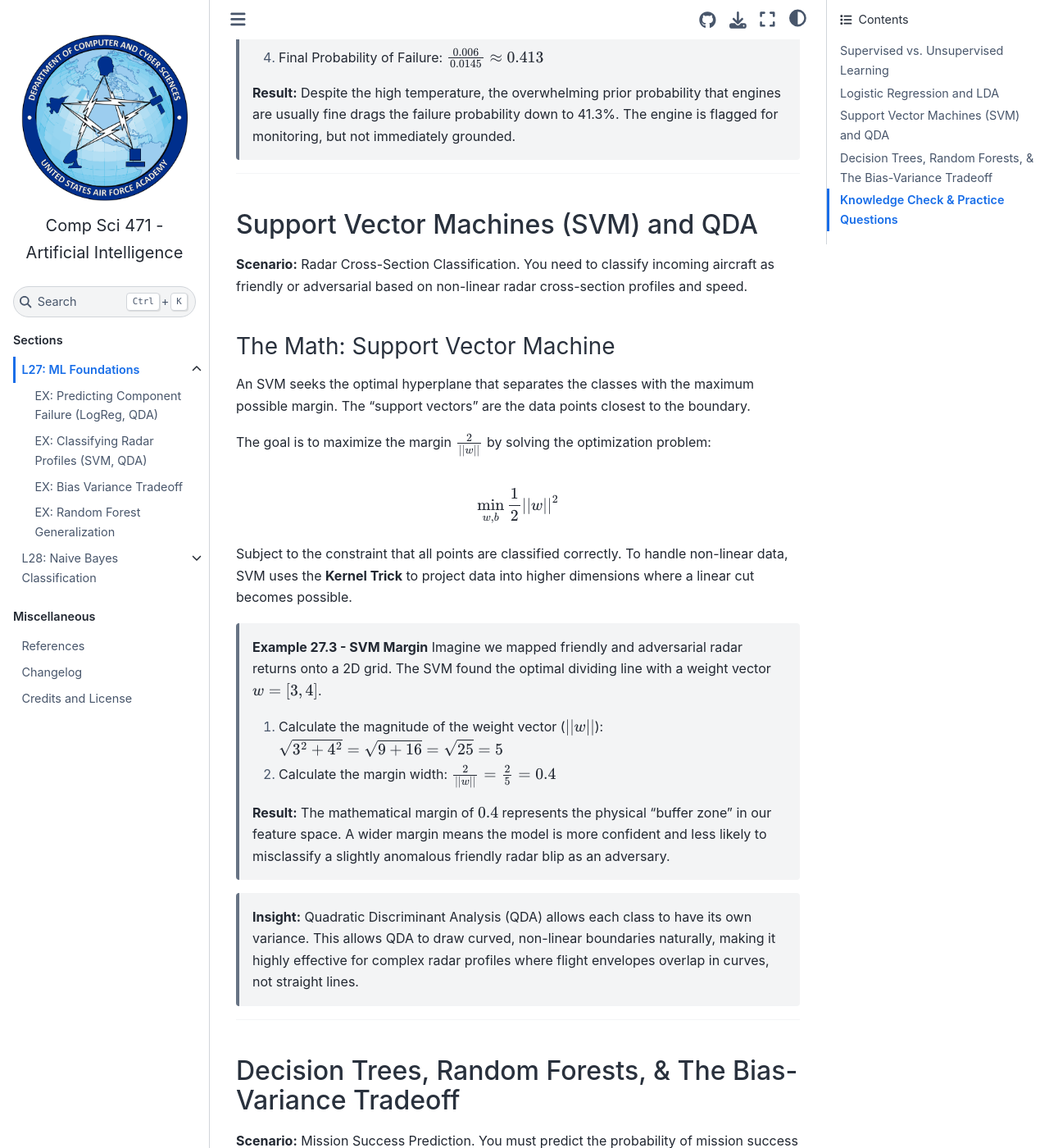
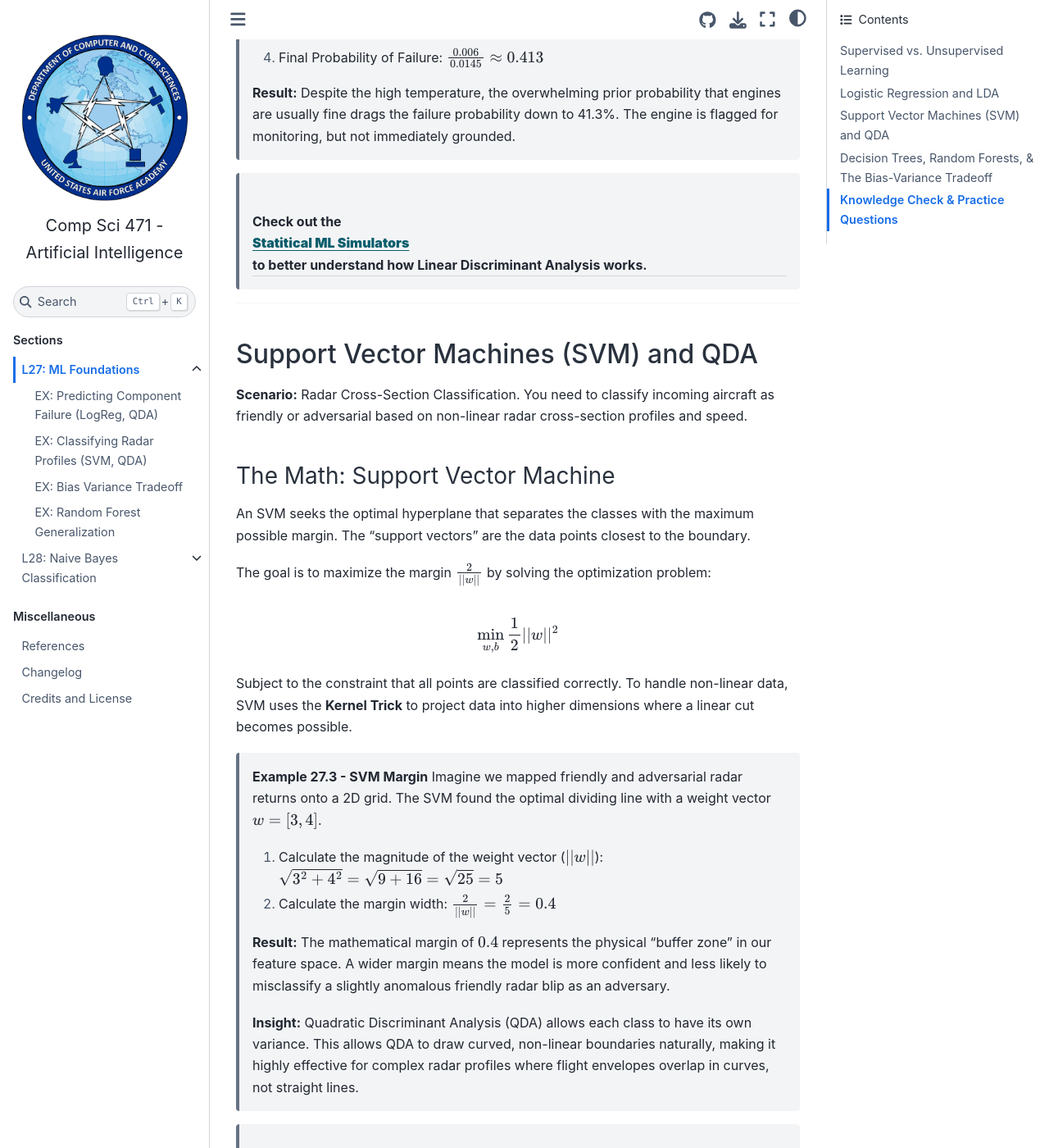
Before and after one commit to TheCodeheadMT/471Book, a Jupyter Book: the page built from book/lessons/27/mlfoundations.md, in a window 1280 px wide and 1400 px high, scrolled down 2132 px. Shown: the whole window at 82% size. Built offline with Jupyter Book 1.0.4 settings and Sphinx 7.4.7 and the Sphinx Book theme 1.1.4, drawn with Linux system fonts in a browser that asks for light colours; comment, search, counter and statistics services are not loaded; some of the changed text lies outside the part shown.

Commit message:
Added links to sim.

```diff
--- a/book/lessons/27/mlfoundations.md
+++ b/book/lessons/27/mlfoundations.md
@@ -62,6 +62,9 @@
 >
 > **Result:** Despite the high temperature, the overwhelming prior probability that engines are usually fine drags the failure probability down to 41.3%. The engine is flagged for monitoring, but not immediately grounded.
 
+> #### Check out the [**Statitical ML Simulators**](https://thecodeheadmt.github.io/CS471/StatisticalML/index.html) to better understand how Linear Discriminant Analysis works.
+
+
 ---
 
 ## Support Vector Machines (SVM) and QDA
@@ -88,8 +91,10 @@
 >
 >
 > **Result:** The mathematical margin of $0.4$ represents the physical "buffer zone" in our feature space. A wider margin means the model is more confident and less likely to misclassify a slightly anomalous friendly radar blip as an adversary.
+>
+> **Insight:** Quadratic Discriminant Analysis (QDA) allows each class to have its own variance. This allows QDA to draw curved, non-linear boundaries naturally, making it highly effective for complex radar profiles where flight envelopes overlap in curves, not straight lines.
 
-> **Insight:** Quadratic Discriminant Analysis (QDA) allows each class to have its own variance. This allows QDA to draw curved, non-linear boundaries naturally, making it highly effective for complex radar profiles where flight envelopes overlap in curves, not straight lines.
+> #### Check out the [**Statitical ML Simulators**](https://thecodeheadmt.github.io/CS471/StatisticalML/index.html) to better understand how a Support Vector Machine works.
 
 ---
 
@@ -113,6 +118,9 @@
 >
 >
 > **Result:** Lowering bias almost always raises variance. The goal of ensemble methods is to find the "sweet spot" in the middle.
+
+> #### Check out the [**Statitical ML Simulators**](https://thecodeheadmt.github.io/CS471/StatisticalML/index.html) to better understand how Random Forests works.
+
 
 
 ### The Math: Decision Trees & Gini Impurity
```
Also changed, not shown: book/lessons/28/bayes_classification.md (+4 -0 lines).
